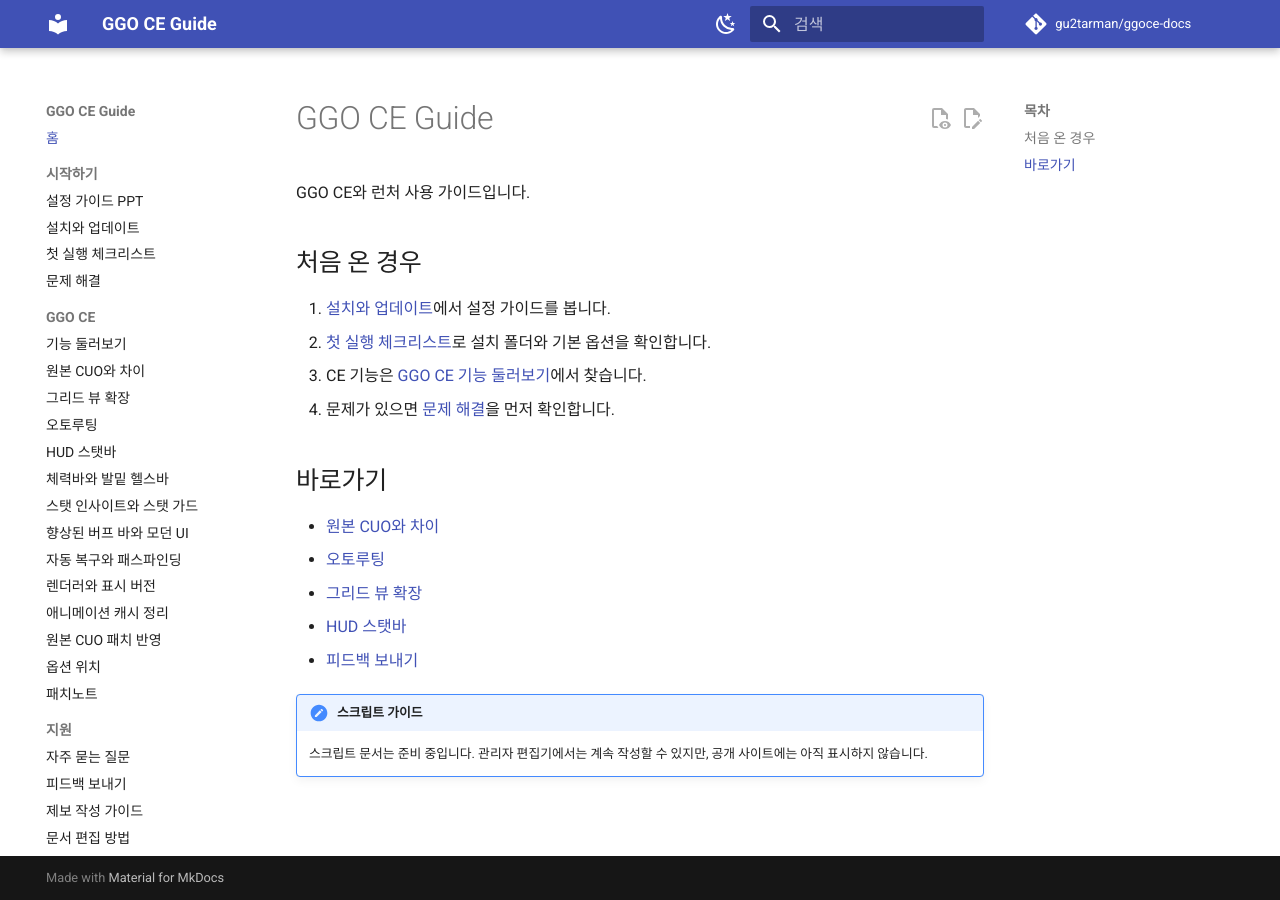
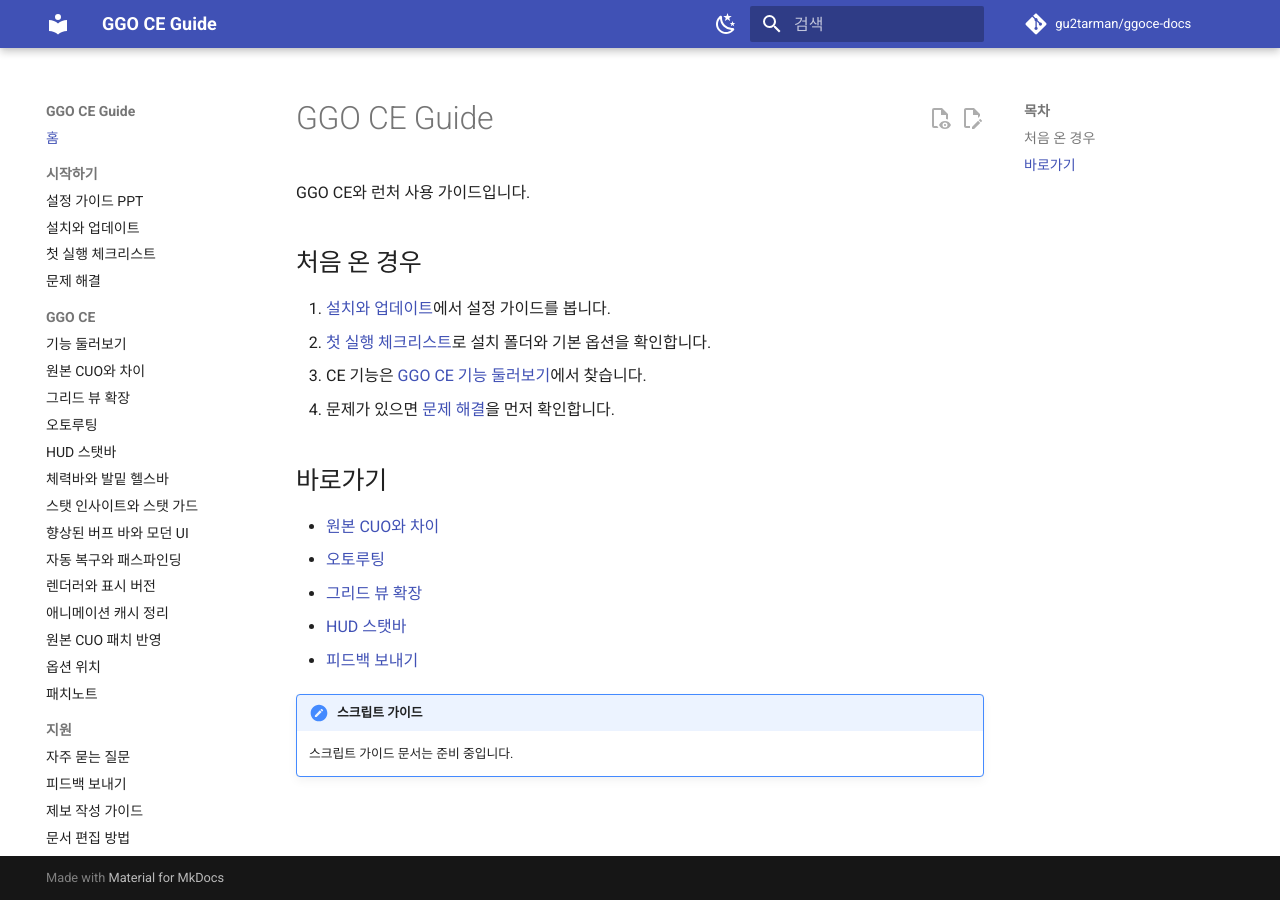
Before and after one commit to gu2tarman/ggoce-docs, an MkDocs documentation site: the page built from docs/index.md, in a window 1280 px wide. Built offline with MkDocs 1.6.1 and Material for MkDocs 9.7.7, drawn with Linux system fonts in a browser that asks for light colours; comment, search, counter and statistics services are not loaded.

Commit message:
docs: update docs/index.md

```diff
--- a/docs/index.md
+++ b/docs/index.md
@@ -1,7 +1,6 @@
 ---
 title: GGO CE Guide
 ---
-
 # GGO CE Guide
 
 GGO CE와 런처 사용 가이드입니다.
@@ -22,4 +21,4 @@ GGO CE와 런처 사용 가이드입니다.
 - [피드백 보내기](support/feedback.md)
 
 !!! note "스크립트 가이드"
-    스크립트 문서는 준비 중입니다. 관리자 편집기에서는 계속 작성할 수 있지만, 공개 사이트에는 아직 표시하지 않습니다.
+    스크립트 가이드 문서는 준비 중입니다.
```
